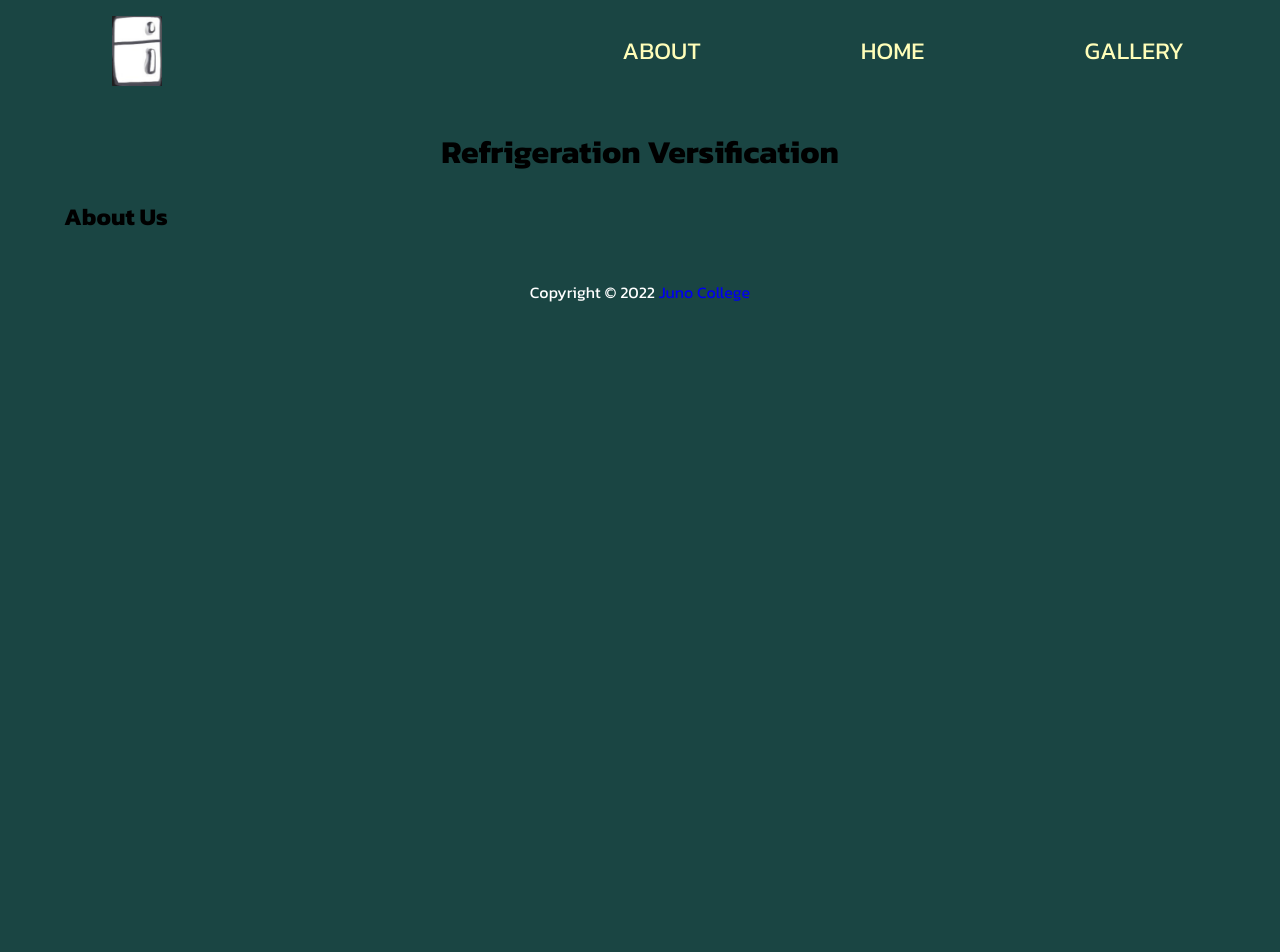
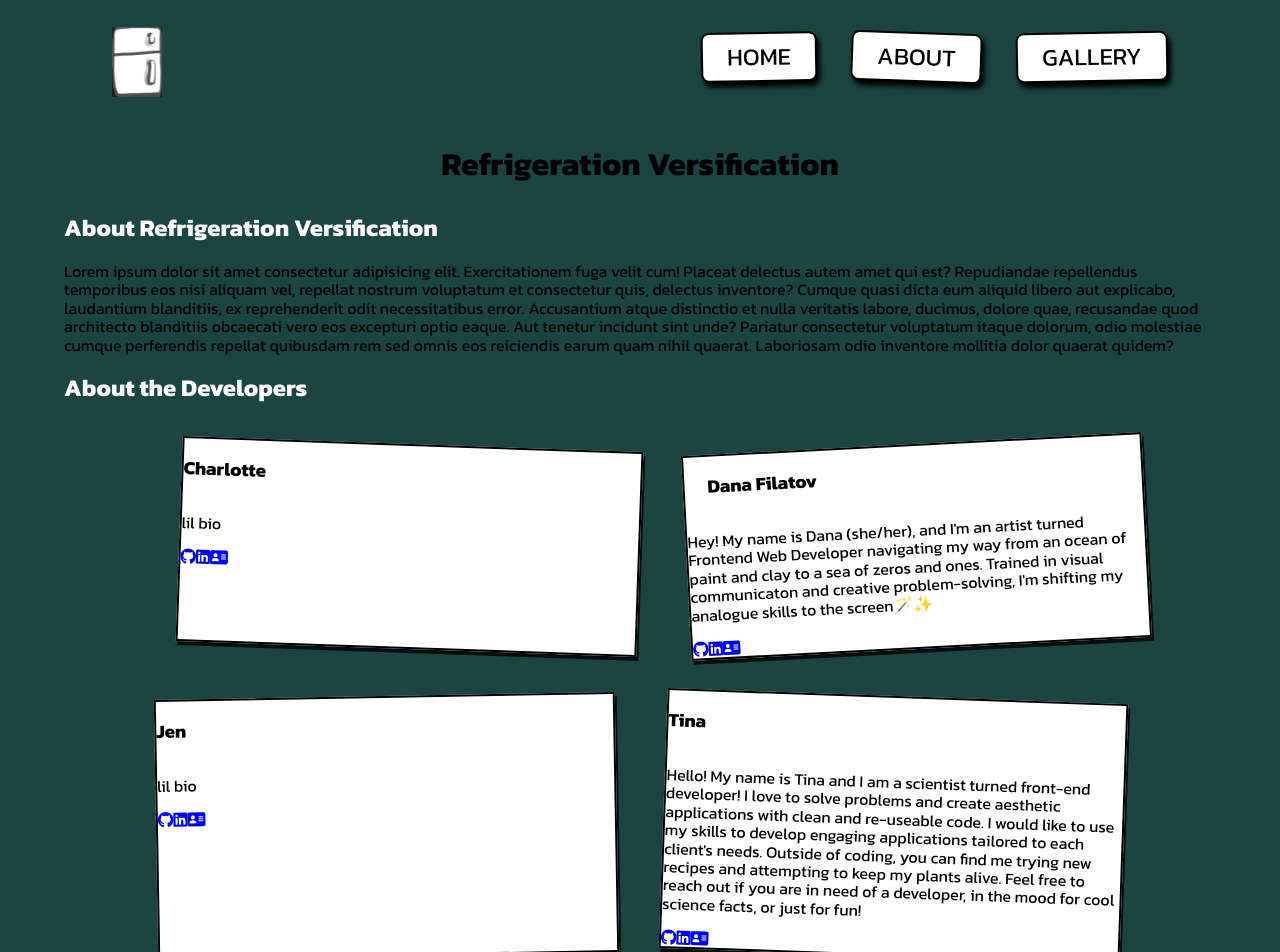
Before and after one commit to inspiredGames/refrigerationVersification, a React (Create React App) app: page /about in a window 1280 px wide. Shown: the top 952 px of the page. Before the commit the page ends 800 px from the top, so only its background shows below. Built offline with nearby package versions, Linux system fonts and the light colour scheme; a web font is replaced by a local one.

Commit message:
COMMITING

```diff
--- a/src/App.scss
+++ b/src/App.scss
@@ -2,7 +2,7 @@
 @use './partials/variables';
 @use './partials/typography';
 @use './partials/baseStyles';
-
+@use './partials/about';
 @use './partials/navBar';
 @use './partials/searchForm';
 @use './partials/wordBank';
--- a/src/Components/About.js
+++ b/src/Components/About.js
@@ -1,8 +1,94 @@
+// import dana from "../assets/Dana-Feldman.jpg";
+// import tina from "../assets/tina.jpg";
+
 const About = () => {
   return (
-    <div className="about">
-      <h2>About Us</h2>
-    </div>
+    <>
+      <section className="about">
+        <h2>About Refrigeration Versification</h2>
+
+        <p>Lorem ipsum dolor sit amet consectetur adipisicing elit. Exercitationem fuga velit cum! Placeat delectus autem amet qui est? Repudiandae repellendus temporibus eos nisi aliquam vel, repellat nostrum voluptatum et consectetur quis, delectus inventore? Cumque quasi dicta eum aliquid libero aut explicabo, laudantium blanditiis, ex reprehenderit odit necessitatibus error. Accusantium atque distinctio et nulla veritatis labore, ducimus, dolore quae, recusandae quod architecto blanditiis obcaecati vero eos excepturi optio eaque. Aut tenetur incidunt sint unde? Pariatur consectetur voluptatum itaque dolorum, odio molestiae cumque perferendis repellat quibusdam rem sed omnis eos reiciendis earum quam nihil quaerat. Laboriosam odio inventore mollitia dolor quaerat quidem?</p>
+
+        <h2>About the Developers</h2>
+        <div className= "topRow">
+        <div className="profileMagnet char">
+          <div className="profileTop">
+          <h3>Charlotte</h3>
+            {/* <img src={} alt="headshot profile picture" /> */}
+          </div>
+          <p>lil bio</p>
+          <a href="https://github.com/chaarz" target="_blank" rel="noopener noreferrer">
+            <i class="fa-brands fa-github"></i>
+          </a>
+          <a href="https://www.linkedin.com/in/charlotteduppre/" target="_blank" rel="noopener noreferrer">
+            <i class="fa-brands fa-linkedin"></i>
+          </a>
+          <a href="https://charlotteduppre.com/index.html#" target="_blank" rel="noopener noreferrer">
+            <i class="fa-solid fa-address-card"></i>
+          </a>
+        </div>
+
+        <div className="profileMagnet dana">
+          <div className="profileTop">
+          <h3>Dana Filatov</h3>
+            {/* <img src={} alt="headshot profile picture" /> */}
+            </div>
+
+            <p>Hey! My name is Dana (she/her), and I'm an artist turned Frontend Web Developer navigating my way from an ocean of paint and clay to a sea of zeros and ones.
+
+              Trained in visual communicaton and creative problem-solving, I'm shifting my analogue skills to the screen🪄✨</p>
+          <a href="https://github.com/DanaFCodes" target="_blank" rel="noopener noreferrer">
+            <i class="fa-brands fa-github"></i>
+          </a>
+          <a href="https://www.linkedin.com/in/dana-filatov/" target="_blank" rel="noopener noreferrer">
+            <i class="fa-brands fa-linkedin"></i>
+          </a>
+          <a href="https://danafilatov.com/" target="_blank" rel="noopener noreferrer">
+            <i class="fa-solid fa-address-card"></i>
+          </a>
+        </div>
+        </div>
+
+        <div className="bottomRow">
+        <div className="profileMagnet jen">
+          <div className="profileTop">
+          <h3>Jen</h3>
+            {/* <img src={} alt="headshot profile picture" /> */}
+          </div>
+          <p>lil bio</p>
+          <a href="https://github.com/luu-jennifer" target="_blank" rel="noopener noreferrer">
+            <i class="fa-brands fa-github"></i>
+          </a>
+          <a href="https://www.linkedin.com/in/jencodes/" target="_blank" rel="noopener noreferrer">
+            <i class="fa-brands fa-linkedin"></i>
+          </a>
+          <a href="https://jencodes.com/" target="_blank" rel="noopener noreferrer">
+            <i class="fa-solid fa-address-card"></i>
+          </a>
+        </div>
+
+        <div className="profileMagnet tina">
+          <div className="profileTop">
+          <h3>Tina</h3>
+            {/* <img src={} alt="headshot profile picture" /> */}
+          </div>
+            <p>Hello! My name is Tina and I am a scientist turned front-end developer! I love to solve problems and create aesthetic applications with clean and re-useable code. I would like to use my skills to develop engaging applications tailored to each client's needs.
+              Outside of coding, you can find me trying new recipes and attempting to keep my plants alive. Feel free to reach out if you are in need of a developer, in the mood for cool science facts, or just for fun!</p>
+          <a href="https://github.com/tinacllu" target="_blank" rel="noopener noreferrer">
+            <i class="fa-brands fa-github"></i>
+          </a>
+          <a href="https://www.linkedin.com/in/tinacllu/" target="_blank" rel="noopener noreferrer">
+            <i class="fa-brands fa-linkedin"></i>
+          </a>
+          <a href="https://www.tinalu.ca/" target="_blank" rel="noopener noreferrer">
+            <i class="fa-solid fa-address-card"></i>
+          </a>
+          </div>
+        </div>
+
+      </section>
+
+    </>
   );
 };
 
--- a/src/Components/NavBar.js
+++ b/src/Components/NavBar.js
@@ -11,11 +11,11 @@ const NavBar = () => {
       </div>
       <div className="navContainer">
         <ul>
+          <li className="Home">
+            <NavLink to="/">Home</NavLink>
+          </li>
           <li className="about">
             <NavLink to="/about">About</NavLink>
-          </li>
-          <li className="Home">
-            <NavLink to="/">Home</NavLink>
           </li>
           <li className="Gallery">
             <NavLink to="/gallery">Gallery</NavLink>
--- /dev/null
+++ b/src/partials/_about.scss
@@ -0,0 +1,66 @@
+@use './variables' as *;
+
+.profileMagnet {
+    // background-color: $yellow;
+    background-color: white;
+    width: 40%;
+    border: 2px solid black;
+    box-shadow: 2px 4px rgba(0, 0, 0, 0.8);
+    margin: 2%;
+
+}
+
+// would love to change h2/p text that's on the green background to be white/light grey
+h2 {
+    color: white;
+}
+
+.profileTop {
+    display: flex;
+
+    img {
+        max-height: 150px;
+        max-width: 150px;
+        border-radius: 60%;
+        margin-left: 20%;
+        margin: 5 20%;
+    }
+}
+
+.char {
+    margin-left: 10%;
+    rotate: 2deg;
+}
+
+.dana {
+    // margin-left: 50%;
+    rotate: 357deg;
+
+    h3 {
+        margin-left: 5%;
+    }
+
+    // img {
+    //     margin-top: 5%;
+    //     margin-left: 15%
+    // }
+}
+
+.jen {
+    margin-left: 8%;
+    rotate: 359deg;
+
+}
+
+.tina {
+    // margin-left: 40%;
+    rotate: 2deg;
+}
+
+.topRow,
+.bottomRow {
+    display: flex;
+}
+
+// h2 $yellow
+// p white
--- a/src/partials/_fridge.scss
+++ b/src/partials/_fridge.scss
@@ -7,6 +7,15 @@
   height: 100vh;
   width: 100%;
   text-align: center;
+  margin-top: 6%;
+
+  // background-image: url(../assets/smegss.jpeg);
+  background-repeat: no-repeat;
+  background-position: center;
+  background-size: cover;
+
+  // transform: scale(.9);
+
   ul {
     display: flex;
     flex-wrap: wrap;
@@ -28,3 +37,10 @@
     }
   }
 }
+
+li:nth-child(even) {
+  transform: rotate(2deg);
+}
+li:nth-child(odd) {
+  transform: rotate(359deg);
+}
--- a/src/partials/_navBar.scss
+++ b/src/partials/_navBar.scss
@@ -9,16 +9,33 @@ nav {
     display: flex;
     justify-content: space-between;
     li {
-      padding-left: 10rem;
-      a {
-        color: $yellow;
+          border: 2px solid black;
+          margin: 0.5rem;
+          padding: 0.5rem;
+          border-radius: 0.5rem;
+          background-color: white;
+          color: $darkGreen;
+          font-size: 1.5rem;
+          font-weight: 700;
+          margin: 1rem;
+          cursor: pointer;
+          padding: 3% 8%;
+          margin-left: -60%;
+          box-shadow: 3px 5px 5px black;
+              &:hover {
+                background-color: $yellow;
+                color: black;
+              }
+          a {
+        color:black;
+        text-align: center;
         font-size: 1.5rem;
         font-weight: 500;
         text-transform: uppercase;
         &:hover,
         &:focus {
-          color: white;
-          text-decoration: underline;
+          color: black;
+          // text-decoration: underline;
         }
       }
     }
@@ -30,5 +47,6 @@ nav {
   margin: 1rem;
   img {
     width: 50px;
+    margin-top: 20%;
   }
 }
```
Also changed, not shown: src/Components/Fridge.js (+6 -1 lines).
